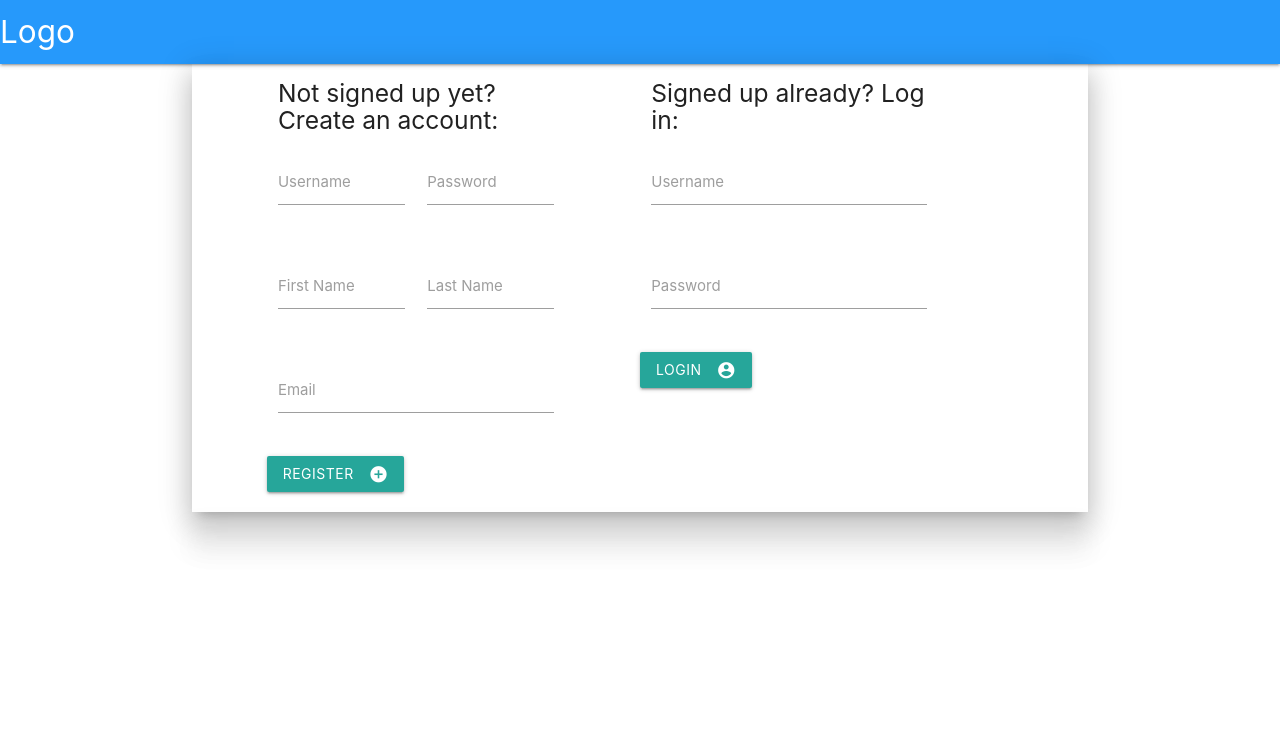
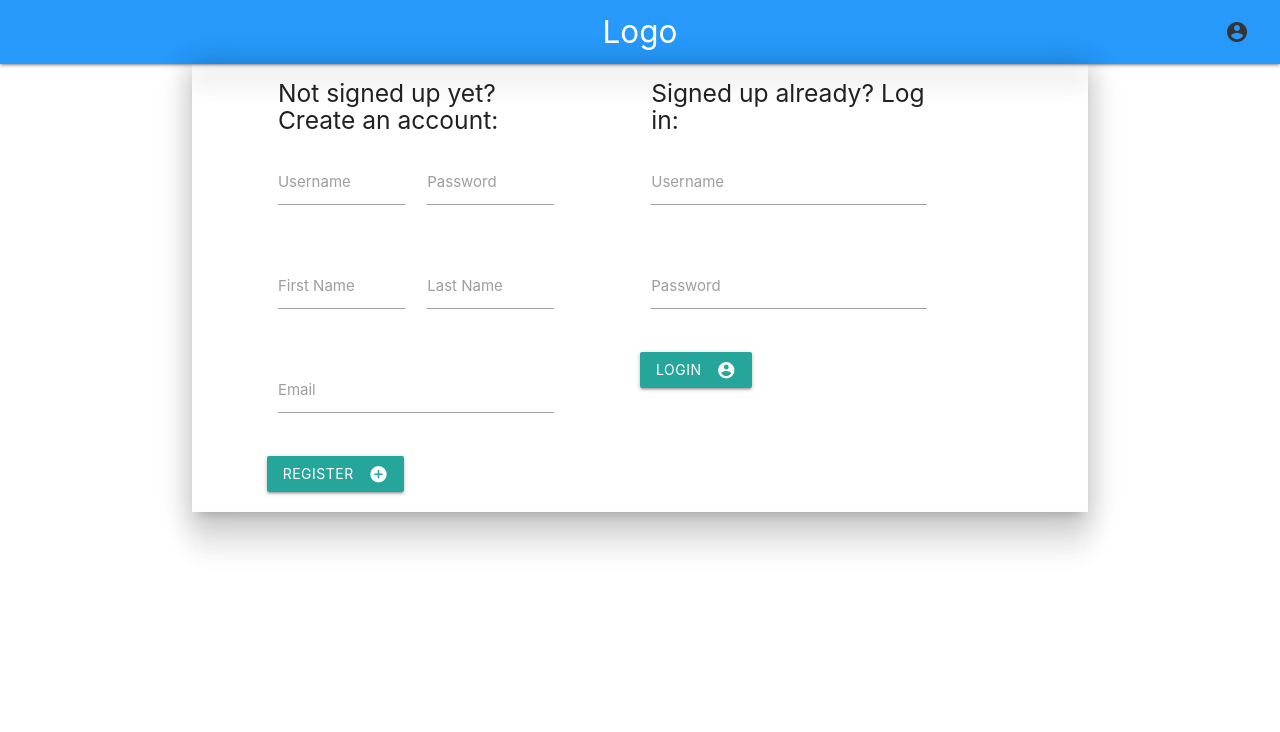
Before and after one commit to ludwigschubi/bookapp, a Django app: page / in a window 1280 px wide. Shown: the top 732 px of the page. Run offline with Django 3.2, Linux system fonts and the light colour scheme; parts of the project's set-up code (start-up, migrations or seed data) failed here and were passed over.

Commit message:
Add form for changin user info

```diff
--- a/book_api/views.py
+++ b/book_api/views.py
@@ -80,7 +80,7 @@ def userAddressUpdate(request):
     if not UserAddress.objects.filter(user=request.user).exists():
         return Response({"error": "Address does not exist"}, status=status.HTTP_400_BAD_REQUEST)
 
-        serialized = UserAddressSerializer(UserAddress.objects.get(user=request.user), data=request.data)
+    serialized = UserAddressSerializer(UserAddress.objects.get(user=request.user), data=request.data)
 
     if serialized.is_valid():
         serialized.save()
--- a/book_webapp/templates/home.html
+++ b/book_webapp/templates/home.html
@@ -13,16 +13,20 @@
         <header>
             <nav>
                 <div class="nav-wrapper">
-                    <a href='/' class="brand-logo">Logo</a>
-                    <ul id="nav-mobile" class="right hide-on-med-and-down" name="loginSpace">
-                        <!--<li><input type="text" id="usernameInput" placeholder="Enter your username"></li>
-                        <li><input type="password" id="passwordInput" placeholder="Enter your password"></li>
-                        <li><a class="waves-effect waves-light btn" id="loginButton">Login<i class="material-icons right">account_circle</i></a></li>-->
+                    <a href='/' class="brand-logo center">Logo</a>
+                    <a href="#" data-target="mobile-demo" class="sidenav-trigger"><i class="material-icons">menu</i></a>
+                    <ul class="right hide-on-med-and-down">
+                        <li><a class="waves-effect btn-flat" id="myAccount"><i class="large material-icons">account_circle</i></a></li>
                     </ul>
                 </div>
             </nav>
+            <ul class="sidenav" id="mobile-demo">
+                    <li><a class="waves-effect btn-flat" id="myAccountM">My Account<i class="large material-icons">account_circle</i></a></li>
+            </ul>
         </header>
         <main>
+            <div class="container z-depth-4" id="changeUserContainer">
+            </div>
             <div class="container z-depth-4" id="loginForm">
                 <div class="row">
                     <form class="col s4 offset-s1">
@@ -54,7 +58,7 @@
                             </div>
                         </div>
                         <div class="row">
-                            <a class="waves-effect waves-light btn" id="signupButton">Register<i class="material-icons right">add_circle</i></a>
+                            <a class="waves-effect waves-light btn" id="changeInfoButton">Register<i class="material-icons right">add_circle</i></a>
                         </div>
                     </form>
                     <form class="col s4 offset-s1">
@@ -113,6 +117,7 @@
         <script>
             var token = "";
             var user = {};
+            var login = false;
         </script>
     </body>
 {% endblock %}
--- a/static/js/home.js
+++ b/static/js/home.js
@@ -1,9 +1,10 @@
 $('document').ready(function(){
+    $('.sidenav').sidenav();
     setInterval(() => {
         if(token != undefined){
             loadBooks(token);
             console.log("[DEBUG] token in main: " + token)
-            console.log("[DEBUG] global user is: " + user)
+            console.log("[DEBUG] global user is: " + JSON.stringify(user))
         }
     }, 10000)
 })
@@ -73,6 +74,7 @@ function loginUser(username, password){
     xhr.onreadystatechange = () => {
         if (xhr.readyState === XMLHttpRequest.DONE){
             if(xhr.status === 200){
+                login = true;
                 $('#loginForm').remove();
                 $('#newBookContainer').append(newBookFormString);
                 token = xhr.response.token;
@@ -113,6 +115,7 @@ function showUser(){
     xhr.onreadystatechange = () => {
         if(xhr.readyState === XMLHttpRequest.DONE){
             if(xhr.status == 200){
+                console.log(user);
                 user = xhr.response;
             }
         }
@@ -122,6 +125,132 @@ function showUser(){
     xhr.setRequestHeader("Authorization", "Token " + token)
     xhr.send();
 }
+
+
+
+/***
+ *    L██████╗██╗LL██╗L█████╗L███╗LLL██╗L██████╗L███████╗██╗LLL██╗███████╗███████╗██████╗L██╗███╗LLL██╗███████╗L██████╗L
+ *    ██╔════╝██║LL██║██╔══██╗████╗LL██║██╔════╝L██╔════╝██║LLL██║██╔════╝██╔════╝██╔══██╗██║████╗LL██║██╔════╝██╔═══██╗
+ *    ██║LLLLL███████║███████║██╔██╗L██║██║LL███╗█████╗LL██║LLL██║███████╗█████╗LL██████╔╝██║██╔██╗L██║█████╗LL██║LLL██║
+ *    ██║LLLLL██╔══██║██╔══██║██║╚██╗██║██║LLL██║██╔══╝LL██║LLL██║╚════██║██╔══╝LL██╔══██╗██║██║╚██╗██║██╔══╝LL██║LLL██║
+ *    ╚██████╗██║LL██║██║LL██║██║L╚████║╚██████╔╝███████╗╚██████╔╝███████║███████╗██║LL██║██║██║L╚████║██║LLLLL╚██████╔╝
+ *    L╚═════╝╚═╝LL╚═╝╚═╝LL╚═╝╚═╝LL╚═══╝L╚═════╝L╚══════╝L╚═════╝L╚══════╝╚══════╝╚═╝LL╚═╝╚═╝╚═╝LL╚═══╝╚═╝LLLLLL╚═════╝L
+ *    LLLLLLLLLLLLLLLLLLLLLLLLLLLLLLLLLLLLLLLLLLLLLLLLLLLLLLLLLLLLLLLLLLLLLLLLLLLLLLLLLLLLLLLLLLLLLLLLLLLLLLLLLLLLLLLLLL
+ */
+
+let changeUserInfoString = `
+<div class="row">
+<h3>Change your personal information:</h3>
+</div>
+<div class="divider"></div>
+<div class="row">
+<form class="col s10 offset-s1">
+    <div class="row">
+        <div class="input-field col s6">
+            <select class="browser-default" id="sex">
+                <option value="" disabled selected>Choose your sex</option>
+                <option value="1">Male</option>
+                <option value="2">Female</option>
+                <option value="3">Other</option>
+            </select>
+        </div>
+    </div>
+    <div class="row">
+        <div class="input-field col s6">
+            <input type ="text" id="street">
+            <label for="street" id="streetLabel">Street</label>
+        </div>
+        <div class="input-field col s6">
+            <input type ="text" id="street_number">
+            <label for="street_number" id="street_numberLabel">Street Number</label>
+        </div>
+    </div>
+    <div class="row">
+        <div class="input-field col s6">
+            <input type ="text" id="postal_code">
+            <label for="postal_code" id="postal_codeLabel">Postal Code</label>
+        </div>
+        <div class="input-field col s6">
+            <input type ="text" id="city">
+            <label for="city" id="cityLabel">City</label>
+        </div>
+    </div>
+    <div class="row">
+        <div class="input-field col s6">
+            <select class="browser-default" id="country">
+                <option value="" disabled selected>Choose your country</option>
+                <option value="1">Germany</option>
+                <option value="2">Georgia</option>
+            </select>
+        </div>
+        <div class="input-field col s6">
+            <i class="material-icons prefix">phone</i>
+            <input type ="tel" id="telephone" pattern="[0-9]{12}">
+            <label for="telephone" id="telephoneLabel">Telephone</label>
+        </div>
+    </div>
+    <div class="row">
+        <div class="col s12">
+            <button class="waves-effect waves-light btn-small" id="changeUserInfoButton">Submit changes<i class="material-icons right">send</i></button>
+        </div>
+    </div>
+</form>
+</div>
+`
+
+$('#myAccount').click(function(){
+    if(login == true){
+        $('#changeUserContainer').append(changeUserInfoString);
+        $('#street').val(user.street);
+        $('#streetLabel').addClass('active');
+        $('#street_number').val(user.street_number);
+        $('#street_numberLabel').addClass('active');
+        $('#postal_code').val(user.postal_code);
+        $('#postal_codeLabel').addClass('active');
+        $('#city').val(user.city);
+        $('#cityLabel').addClass('active');
+        $('#telephone').val(user.telephone);
+        $('#telephoneLabel').addClass('active');
+    }
+
+    $('#changeUserInfoButton').click(function(){
+        changeUserInfo();
+        showUser();
+    });
+});
+
+function changeUserInfo(){
+
+    const userInfo = {
+        user: user.user,
+        sex: $('#sex').val(),
+        street: $("#street").val(),
+        street_number: $("#street_number").val(),
+        postal_code: $("#postal_code").val(),
+        city: $('#city').val(),
+        country: $('#country').val(),
+        telephone: $('#telephone').val(),
+    }
+
+    var xhr = new XMLHttpRequest();
+    var url = "http://localhost:8000/api/userAddress/update/";
+
+    xhr.responseType = "json";
+    xhr.onreadystatechange = () => {
+        if (xhr.readyState === XMLHttpRequest.DONE){
+            console.log("User Info has been updated!")
+            sex.destroy();
+            country.destroy();
+            $('#changeUserContainer').empty();
+        };
+    };
+
+    xhr.open("PUT", url);
+    xhr.setRequestHeader("Authorization", "Token " + token)
+    xhr.setRequestHeader("Content-Type", "application/json");
+    xhr.send(JSON.stringify(userInfo));
+}
+
 
 /***
  *    ██████╗LL██████╗LL██████╗L██╗LL██╗L██████╗██████╗L███████╗L█████╗L████████╗██╗L██████╗L███╗LLL██╗
```
